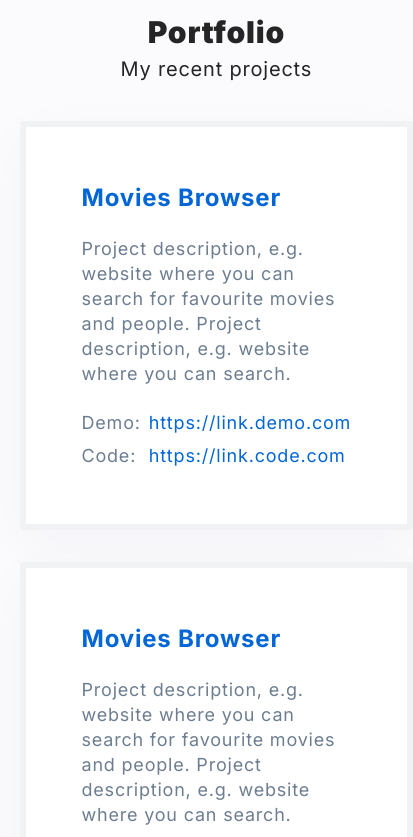
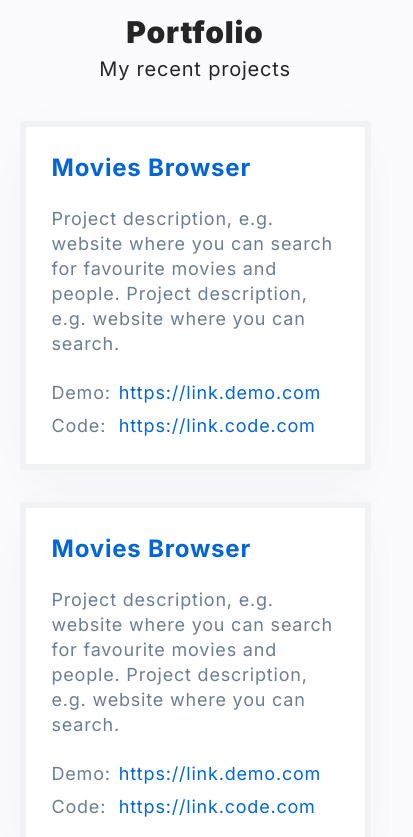
Before and after one commit to maxFadet/personal-homepage, a React (Create React App) app: page / in a window 390 px wide. Shown: the part 2247-3084 px from the top of the page, 413 px wide, since content can reach past the window. Built offline with nearby package versions, Linux system fonts and the light colour scheme.

Commit message:
the problem with responsiveness has been solved

```diff
--- a/src/components/ProjectsSection/styled.js
+++ b/src/components/ProjectsSection/styled.js
@@ -66,6 +66,10 @@ export const Tile = styled.div`
   &:hover {
     border: 6px solid rgba(3, 102, 214, 0.2);
   }
+
+  @media (max-width: 990px) {
+    padding: 26px;
+  }
 `;
 
 export const Title = styled.h3`
```
